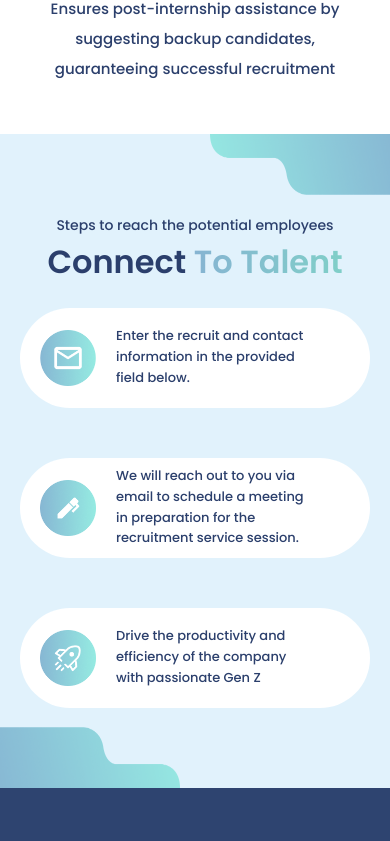
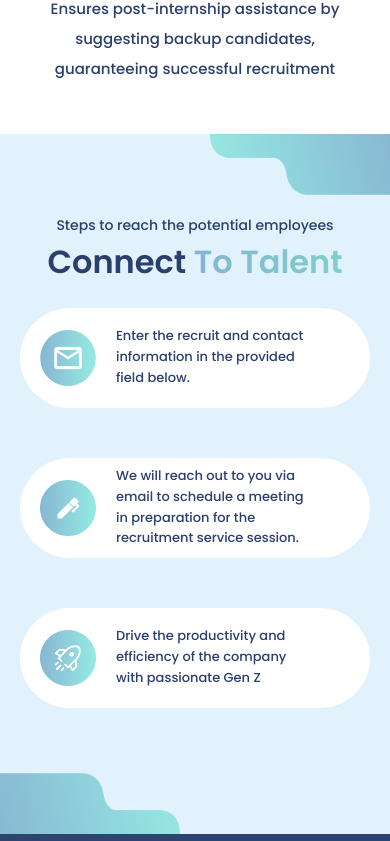
Before and after one commit to Zeeneemee/JBS_FINAL, a React (Create React App) app: page / in a window 390 px wide. Shown: the part 3714-4555 px from the top of the page. Built offline with nearby package versions, Linux system fonts and the light colour scheme.

Commit message:
height 700px for talent component

```diff
--- a/src/style/talent.css
+++ b/src/style/talent.css
@@ -25,7 +25,7 @@
     display: flex;
     flex-direction: column;
     align-items: center;
-    justify-content: center;
+    /* justify-content: center; */
     width: 100%;
     padding-top: 200px;
     padding-bottom:100px ;
@@ -132,6 +132,7 @@
     .talent-text-con{
         padding-top: 80px;
         padding-bottom: 80px;
+        height: 700px;
     }
 
     .talent-rank-con{
@@ -142,10 +143,8 @@
     }
 
     .talent-text-con > h1{
-
         font-size: 32px;
         padding-bottom: 20px;
-
     }
 
     .talent-rank{
```
